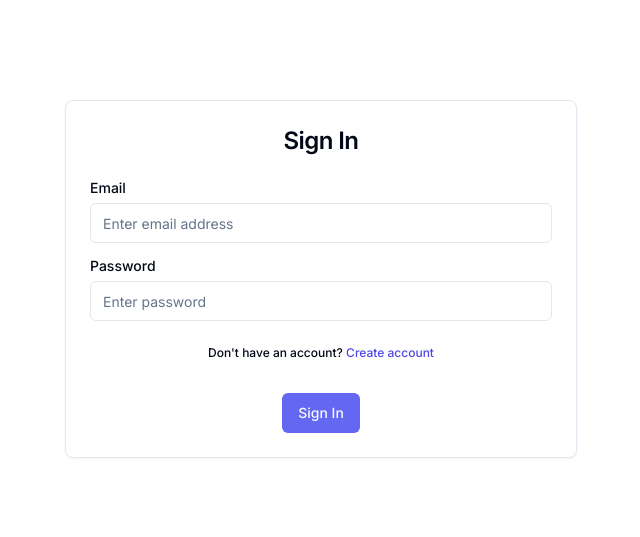
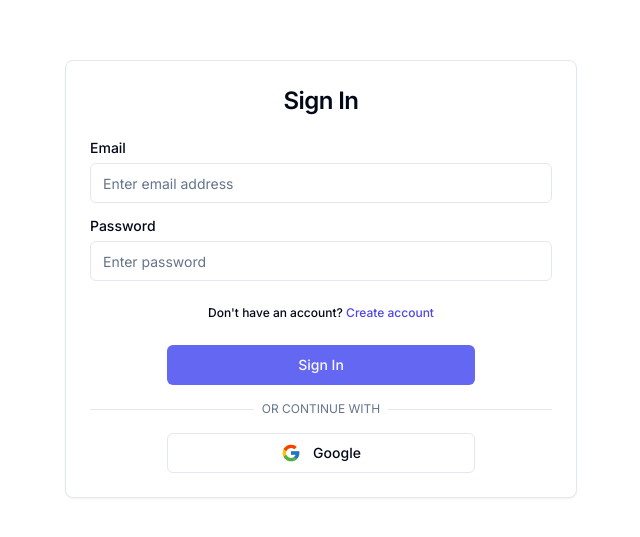
Before and after one commit to JusJira/10days-project-2023, a Next.js app: page /login in a window 1280 px wide. Shown: the part 121-658 px from the top of the page, without its empty margins (319-959 px from the left). Built offline with nearby package versions, Linux system fonts and the light colour scheme.

Commit message:
feat: google auth button ui

```diff
--- a/app/login/page.tsx
+++ b/app/login/page.tsx
@@ -10,6 +10,7 @@ import {
 import { Input } from "@/components/ui/input";
 import { Label } from "@/components/ui/label";
 import Link from "next/link";
+import { GoogleLogo } from "@/components/icons/GoogleLogo";
 
 export default function Login() {
     return (
@@ -21,6 +22,7 @@ export default function Login() {
                         <CardTitle className="text-2xl text-center">Sign In</CardTitle>
                     </CardHeader>
                     <CardContent className="space-y-4">
+                        <form className="space-y-4">
                             <div className="grid gap-2">
                                 <Label htmlFor="username">Email</Label>
                                 <Input id="username" type="text" placeholder="Enter email address" />
@@ -35,12 +37,33 @@ export default function Login() {
                                     <Link href="/register" className="text-indigo-600 hover:text-indigo-500">Create account</Link>
                                 </Label>
                             </div>
+                            <div className="grid grid-cols-6">
+                                <Button className="col-start-2 col-end-6">Sign In</Button>
+                            </div>
+                        </form>
+
+                        <div className="relative">
+                            <div className="absolute inset-0 flex items-center">
+                                <span className="w-full border-t" />
+                            </div>
+                            <div className="relative flex justify-center text-xs uppercase">
+                                <span className="bg-background px-2 text-muted-foreground">
+                                    Or continue with
+                                </span>
+                            </div>
+                        </div>
+                        <div className="grid grid-cols-6">
+                            <Button variant="outline" className="col-start-2 col-end-6">
+                                <GoogleLogo />
+                                <span className="pl-3">Google</span>
+                            </Button>
+                        </div>
+
 
                         </CardContent>
-                    <CardFooter className="flex flex-col">
-                        <Button className="">Sign In</Button>
-                    </CardFooter>
                     </Card>
+
+
             </div>
         </div>
 
--- a/app/register/page.tsx
+++ b/app/register/page.tsx
@@ -22,6 +22,7 @@ export default function Register() {
                         <CardTitle className="text-2xl text-center">Register</CardTitle>
                     </CardHeader>
                     <CardContent className="space-y-4">
+                        <form className="space-y-4">
                             <div className="grid gap-2">
                                 <Label htmlFor="username">Email</Label>
                                 <Input id="username" type="text" placeholder="Enter email address" />
@@ -39,12 +40,12 @@ export default function Register() {
                                 <Label htmlFor="username">Confirm Password</Label>
                                 <Input id="confirmPassword" type="password" placeholder="Type your password again" />
                             </div>
-
+                            <div className="grid grid-cols-6">
+                                <Button className="col-start-2 col-end-6">Next</Button>
+                            </div>
+                        </form>
 
                     </CardContent>
-                    <CardFooter className="flex flex-col">
-                        <Button className="">Next</Button>
-                    </CardFooter>
                 </Card>
             </div>
         </div>
--- /dev/null
+++ b/components/icons/GoogleLogo.tsx
@@ -0,0 +1,7 @@
+export const GoogleLogo = () => {
+    return (
+        <svg xmlns="http://www.w3.org/2000/svg" x="0px" y="0px" width="20" height="20" viewBox="0 0 48 48">
+            <path fill="#FFC107" d="M43.611,20.083H42V20H24v8h11.303c-1.649,4.657-6.08,8-11.303,8c-6.627,0-12-5.373-12-12c0-6.627,5.373-12,12-12c3.059,0,5.842,1.154,7.961,3.039l5.657-5.657C34.046,6.053,29.268,4,24,4C12.955,4,4,12.955,4,24c0,11.045,8.955,20,20,20c11.045,0,20-8.955,20-20C44,22.659,43.862,21.35,43.611,20.083z"></path><path fill="#FF3D00" d="M6.306,14.691l6.571,4.819C14.655,15.108,18.961,12,24,12c3.059,0,5.842,1.154,7.961,3.039l5.657-5.657C34.046,6.053,29.268,4,24,4C16.318,4,9.656,8.337,6.306,14.691z"></path><path fill="#4CAF50" d="M24,44c5.166,0,9.86-1.977,13.409-5.192l-6.19-5.238C29.211,35.091,26.715,36,24,36c-5.202,0-9.619-3.317-11.283-7.946l-6.522,5.025C9.505,39.556,16.227,44,24,44z"></path><path fill="#1976D2" d="M43.611,20.083H42V20H24v8h11.303c-0.792,2.237-2.231,4.166-4.087,5.571c0.001-0.001,0.002-0.001,0.003-0.002l6.19,5.238C36.971,39.205,44,34,44,24C44,22.659,43.862,21.35,43.611,20.083z"></path>
+        </svg>
+    );
+  };
```
Lines whose indentation alone changed are shown as unchanged.
